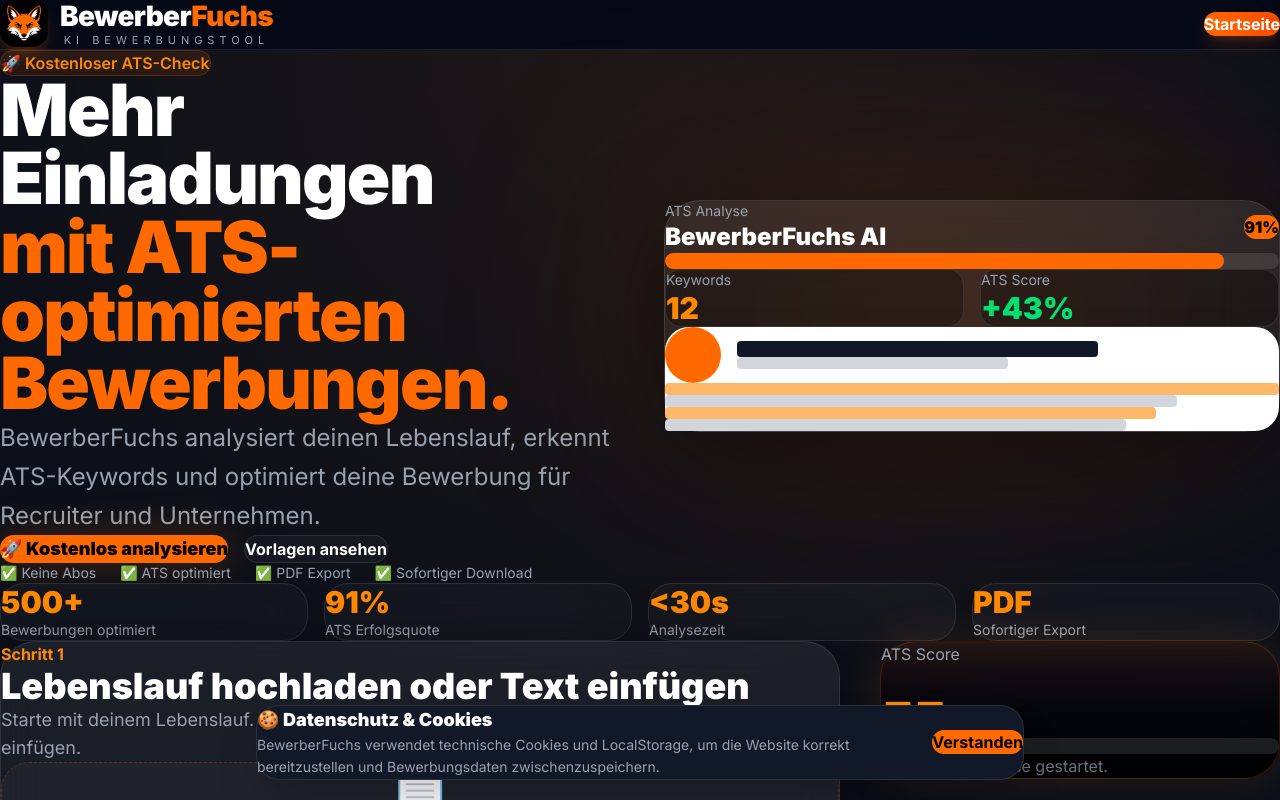
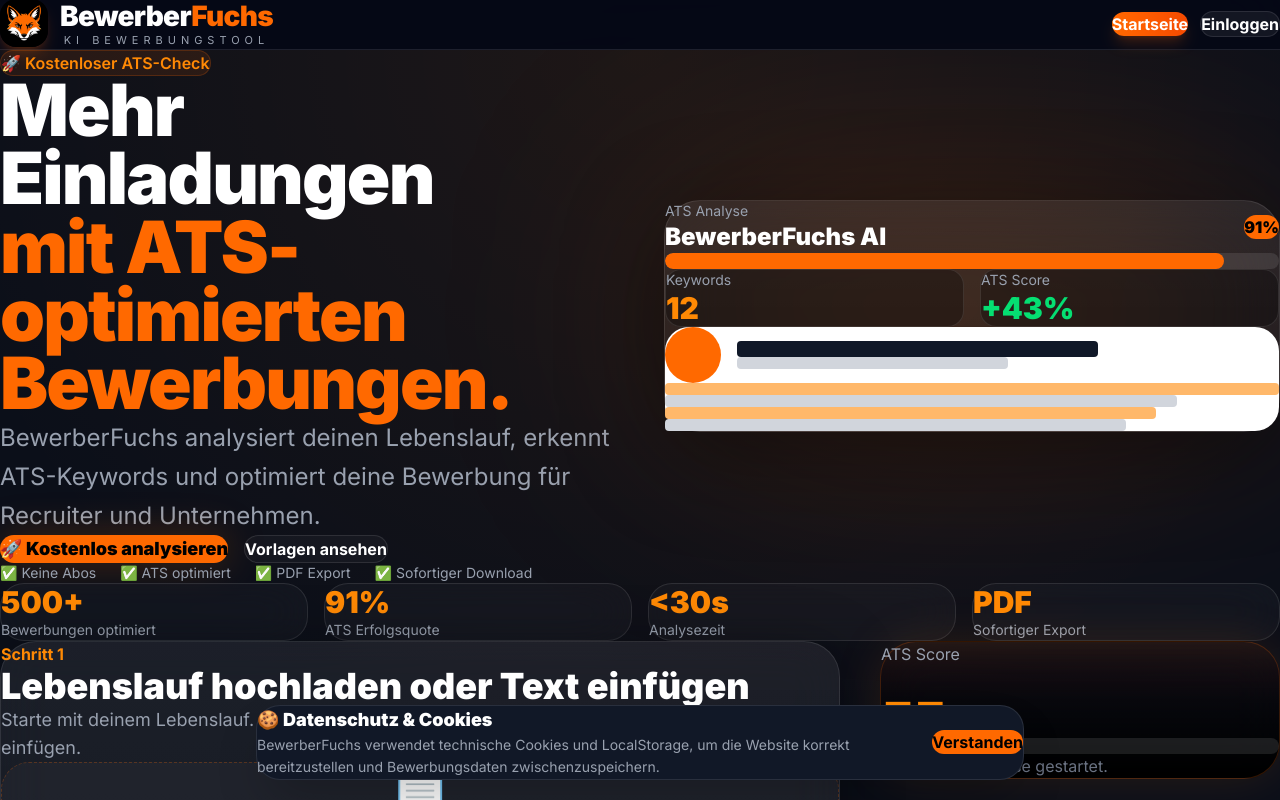
Before and after one commit to steadfastfighter-ui/bewerberfuchs-1, a React (Vite) app in the folder frontend/: page / in a window 1280 px wide. Both pictures are taken after a click on the button "Starten". Shown: the top 800 px of the page. Built offline with nearby package versions, Linux system fonts and the light colour scheme.

Commit message:
final login logout ui

```diff
--- a/frontend/src/App.jsx
+++ b/frontend/src/App.jsx
@@ -149,6 +149,7 @@ export default function App() {
         goHome={goStartseite}
         logout={logout}
         isLoggedIn={isLoggedIn}
+        goLogin={() => setPage("auth")}
         goCheckout={goCheckout}
         setAppResumeText={saveResumeText}
         selectedTemplate={selectedTemplate}
--- a/frontend/src/Dashboard.jsx
+++ b/frontend/src/Dashboard.jsx
@@ -7,6 +7,7 @@ export default function Dashboard({
   goHome,
   logout,
   isLoggedIn,
+  goLogin,
   goCheckout,
   setAppResumeText,
   selectedTemplate,
@@ -227,6 +228,7 @@ export default function Dashboard({
   goHome={goHome}
   logout={logout}
   isLoggedIn={isLoggedIn}
+  goLogin={goLogin}
 />
 
       <div className="px-5 md:px-8 xl:px-14 py-8 md:py-10 bg-[radial-gradient(circle_at_top,rgba(255,122,0,0.08),transparent_35%)]">
--- a/frontend/src/components/Topbar.jsx
+++ b/frontend/src/components/Topbar.jsx
@@ -2,16 +2,12 @@ export default function Topbar({
   goHome,
   logout,
   isLoggedIn,
+  goLogin,
 }) {
   return (
     <header className="sticky top-0 z-50 border-b border-white/10 bg-[#050816]/85 backdrop-blur-2xl">
       <div className="max-w-7xl mx-auto px-4 sm:px-6 py-3 flex items-center justify-between">
-
-        {/* LOGO */}
-        <button
-          onClick={goHome}
-          className="flex items-center gap-3 min-w-0"
-        >
+        <button onClick={goHome} className="flex items-center gap-3 min-w-0">
           <img
             src="/favicon.png"
             alt="BewerberFuchs"
@@ -29,9 +25,7 @@ export default function Topbar({
           </div>
         </button>
 
-        {/* RIGHT SIDE */}
-        <div className="flex items-center gap-3">
-
+        <div className="flex items-center gap-2 sm:gap-3">
           {isLoggedIn && (
             <div className="hidden md:flex items-center gap-2 bg-green-500/10 border border-green-500/20 rounded-full px-4 py-2 text-sm text-green-300">
               <span className="w-2 h-2 rounded-full bg-green-400" />
@@ -41,49 +35,28 @@ export default function Topbar({
 
           <button
             onClick={goHome}
-            className="
-              shrink-0
-              bg-gradient-to-r
-              from-orange-500
-              to-orange-600
-              hover:scale-105
-              transition
-              text-white
-              font-bold
-              px-4 sm:px-6
-              py-2.5 sm:py-3
-              rounded-2xl
-              shadow-lg
-              shadow-orange-500/20
-              text-sm sm:text-base
-            "
+            className="shrink-0 bg-gradient-to-r from-orange-500 to-orange-600 hover:scale-105 transition text-white font-bold px-4 sm:px-6 py-2.5 sm:py-3 rounded-2xl shadow-lg shadow-orange-500/20 text-sm sm:text-base"
           >
             Startseite
           </button>
 
+          {!isLoggedIn && goLogin && (
+            <button
+              onClick={goLogin}
+              className="shrink-0 bg-white/[0.06] border border-white/10 hover:bg-white/[0.12] transition text-white font-bold px-4 sm:px-6 py-2.5 sm:py-3 rounded-2xl text-sm sm:text-base"
+            >
+              Einloggen
+            </button>
+          )}
+
           {isLoggedIn && (
             <button
               onClick={logout}
-              className="
-                shrink-0
-                bg-red-500/10
-                border
-                border-red-500/20
-                hover:bg-red-500
-                transition
-                text-red-300
-                hover:text-white
-                font-bold
-                px-4 sm:px-6
-                py-2.5 sm:py-3
-                rounded-2xl
-                text-sm sm:text-base
-              "
+              className="shrink-0 bg-red-500/10 border border-red-500/20 hover:bg-red-500 transition text-red-300 hover:text-white font-bold px-4 sm:px-6 py-2.5 sm:py-3 rounded-2xl text-sm sm:text-base"
             >
               Abmelden
             </button>
           )}
-
         </div>
       </div>
     </header>
```
